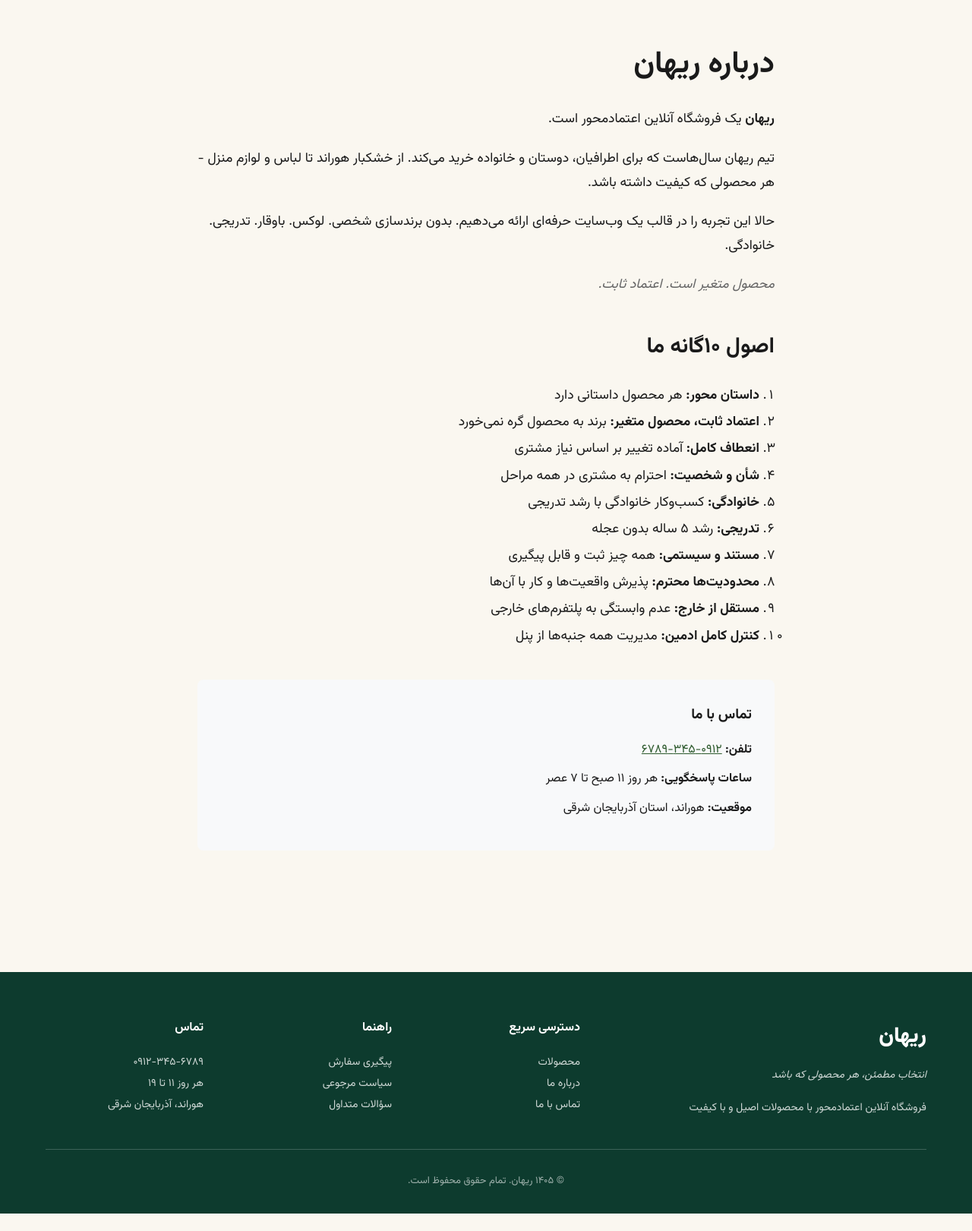
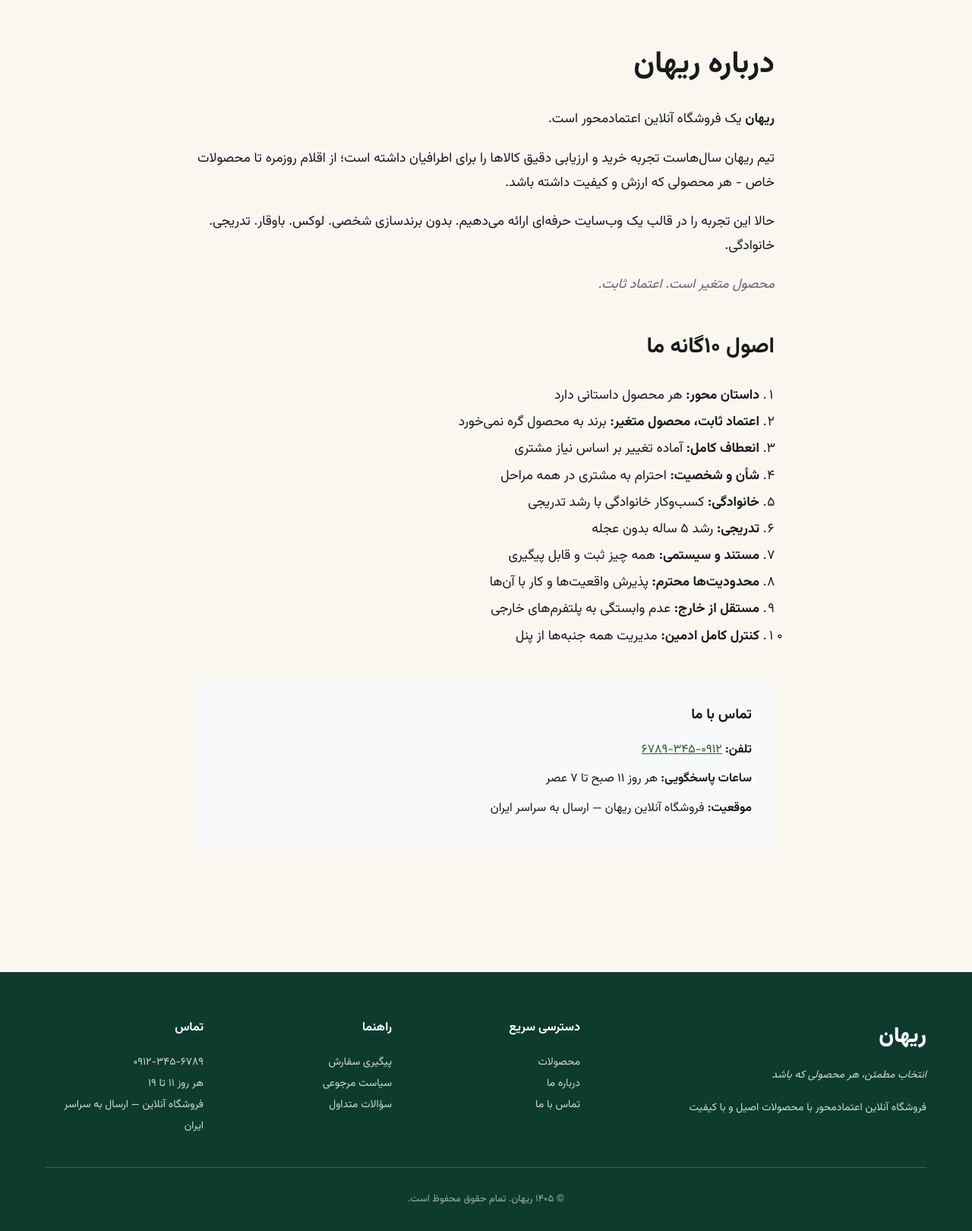
Before and after one commit to abyfahimy91-netizen/rihan-platform, a Django app: page /about/ in a window 1280 px wide. Shown: the part 131-1752 px from the top of the page at 76% size. Before the commit the page ends 1729 px from the top, so only its background shows below. Run offline with Django 5.2, Linux system fonts and the light colour scheme.

Commit message:
fix(brand): remove all person/place/product-category references (D-038 alignment)
- meta keywords: generic e-commerce terms (was: خشکبار/سماق هوراند)
- footer & contact & about location: فروشگاه آنلاین — ارسال به سراسر ایران
- about origin story: no place/product dependency, pure curation narrative
- trust badge packaging note generalized
- checkout subtitle & profile link: brand-neutral wording
- verified: zero occurrences of هوراند/عبدالحسین/آذربایجان in all templates

```diff
--- a/src/modules/auth/templates/accounts/profile.html
+++ b/src/modules/auth/templates/accounts/profile.html
@@ -118,7 +118,7 @@
                 {% else %}
                     <div class="orders-empty">
                         هنوز سفارشی ثبت نکرده‌اید 🌱<br><br>
-                        <a href="/">مشاهده محصولات اصیل هوراند ←</a>
+                        <a href="/">مشاهده محصولات منتخب ریهان ←</a>
                     </div>
                 {% endif %}
             </div>
--- a/src/modules/catalog/templates/catalog/base.html
+++ b/src/modules/catalog/templates/catalog/base.html
@@ -7,7 +7,7 @@
     <meta name="description" content="{% block meta_description %}ریهان - انتخاب مطمئن، هر محصولی که باشد{% endblock %}">
 
     <!-- SEO (D-079) -->
-    <meta name="keywords" content="{% block meta_keywords %}ریهان, انتخاب مطمئن, خشکبار هوراند, سماق هوراند{% endblock %}">
+    <meta name="keywords" content="{% block meta_keywords %}ریهان, فروشگاه اینترنتی ریهان, خرید آنلاین مطمئن, انتخاب با اعتماد, محصولات باکیفیت{% endblock %}">
     <meta name="robots" content="index, follow">
     <link rel="canonical" href="{{ request.build_absolute_uri }}">
 
@@ -381,7 +381,7 @@
                     <h4>تماس</h4>
                     <a href="tel:09123456789">۰۹۱۲-۳۴۵-۶۷۸۹</a>
                     <p>هر روز ۱۱ تا ۱۹</p>
-                    <p>هوراند، آذربایجان شرقی</p>
+                    <p>فروشگاه آنلاین — ارسال به سراسر ایران</p>
                 </div>
             </div>
 
--- a/src/modules/catalog/templates/catalog/partials/trust_badges.html
+++ b/src/modules/catalog/templates/catalog/partials/trust_badges.html
@@ -131,7 +131,7 @@
             <div class="modal-body">
                 <p>تمام محصولات با <strong>بسته‌بندی ویژه</strong> ارسال می‌شوند.</p>
                 <ul>
-                    <li>محصولات حساس (مثل خشکبار) در بسته‌بندی ضد رطوبت</li>
+                    <li>محصولات حساس در بسته‌بندی ویژه و ضد رطوبت</li>
                     <li>محصولات شکننده با محافظ اضافه</li>
                     <li>ارسال از طریق پست پیشتاز یا تیپاکس</li>
                     <li>کد رهگیری پس از ارسال از طریق پیامک ارسال می‌شود</li>
--- a/src/modules/order/templates/order/checkout.html
+++ b/src/modules/order/templates/order/checkout.html
@@ -158,7 +158,7 @@
 
     {% if items %}
     <h1 class="checkout-page-title">تسویه‌حساب</h1>
-    <p class="checkout-page-subtitle">فقط سه قدم تا دریافت محصولات اصیل هوراند 🌿</p>
+    <p class="checkout-page-subtitle">فقط سه قدم تا دریافت سفارش شما 🌿</p>
 
     <form method="post" action="{% url 'order_pages:checkout_page' %}" class="checkout-layout">
         {% csrf_token %}
--- a/src/modules/pages/templates/pages/about.html
+++ b/src/modules/pages/templates/pages/about.html
@@ -14,8 +14,8 @@
                 <strong>ریهان</strong> یک فروشگاه آنلاین اعتمادمحور است.
             </p>
             <p style="margin-bottom: 20px;">
-                تیم ریهان سال‌هاست که برای اطرافیان، دوستان و خانواده خرید می‌کند.
-                از خشکبار هوراند تا لباس و لوازم منزل - هر محصولی که کیفیت داشته باشد.
+                تیم ریهان سال‌هاست تجربه خرید و ارزیابی دقیق کالاها را برای اطرافیان داشته است؛
+                از اقلام روزمره تا محصولات خاص - هر محصولی که ارزش و کیفیت داشته باشد.
             </p>
             <p style="margin-bottom: 20px;">
                 حالا این تجربه را در قالب یک وب‌سایت حرفه‌ای ارائه می‌دهیم.
@@ -52,7 +52,7 @@
                 <strong>ساعات پاسخگویی:</strong> هر روز ۱۱ صبح تا ۷ عصر
             </p>
             <p style="margin-bottom: 10px;">
-                <strong>موقعیت:</strong> هوراند، استان آذربایجان شرقی
+                <strong>موقعیت:</strong> فروشگاه آنلاین ریهان — ارسال به سراسر ایران
             </p>
         </div>
 
--- a/src/modules/pages/templates/pages/contact.html
+++ b/src/modules/pages/templates/pages/contact.html
@@ -22,7 +22,7 @@
 
             <div style="background: #f8f9fa; padding: 30px; border-radius: 8px; margin-bottom: 20px;">
                 <h3 style="margin-bottom: 15px;">📍 موقعیت</h3>
-                <p style="font-size: 1.1rem;">هوراند، استان آذربایجان شرقی</p>
+                <p style="font-size: 1.1rem;">فروشگاه آنلاین ریهان — ارسال به سراسر ایران</p>
             </div>
 
             <div style="background: #f8f9fa; padding: 30px; border-radius: 8px;">
```
